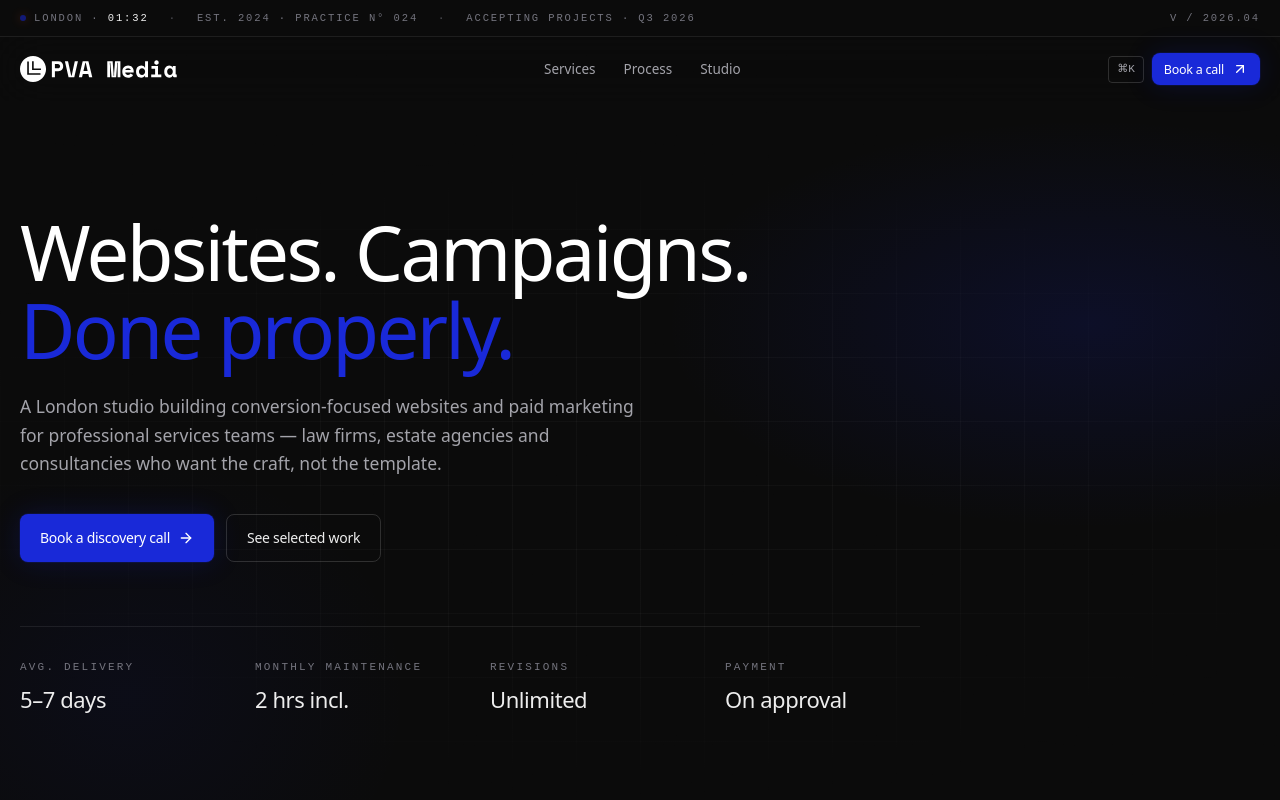
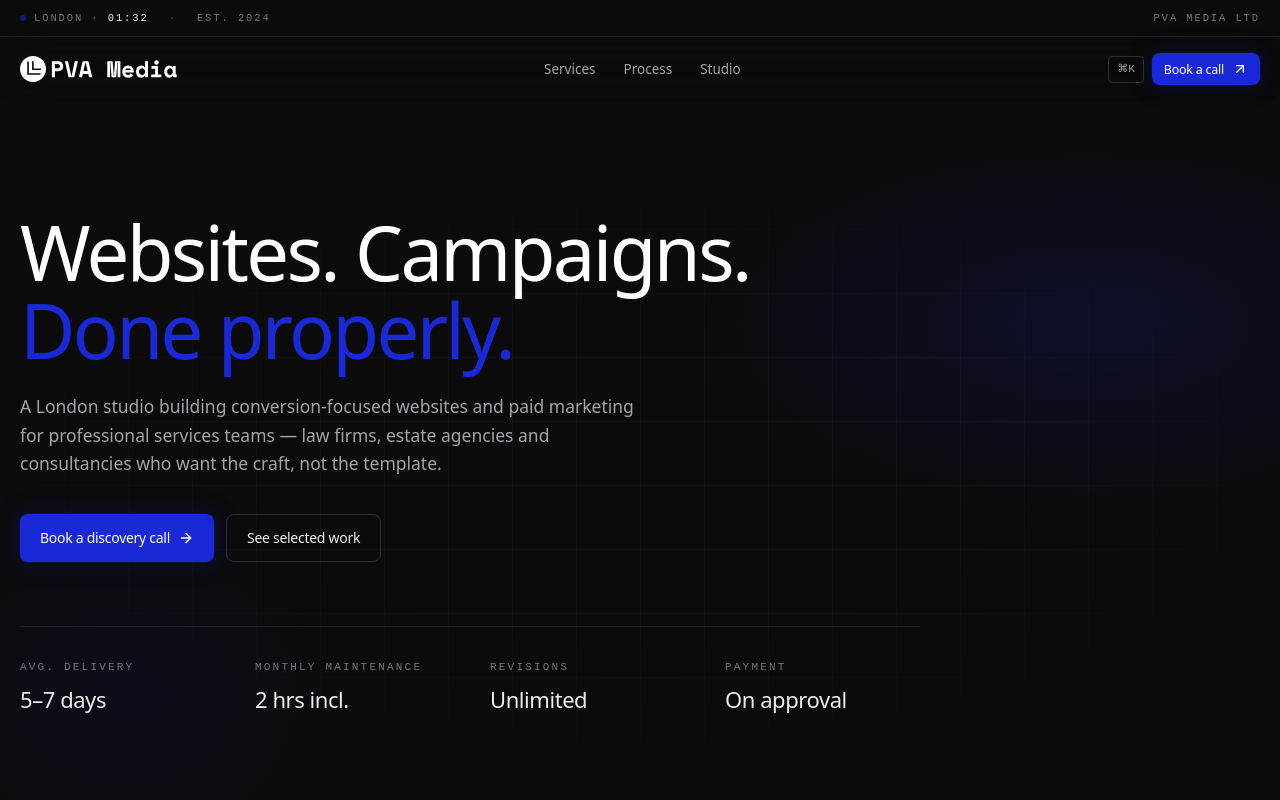
Before and after one commit to shahrukhtirmizi-del/pvamedia-website-v2, a Next.js app: page / in a window 1280 px wide. Shown: the top 800 px of the page. Built offline with nearby package versions, Linux system fonts and the light colour scheme.

Commit message:
Update ticker.tsx

```diff
--- a/components/ticker.tsx
+++ b/components/ticker.tsx
@@ -27,16 +27,14 @@
       <div className="container flex items-center justify-between gap-4 py-2.5">
         <div className="flex items-center gap-5">
           <span className="flex items-center gap-2">
-            <span className="inline-block w-1.5 h-1.5 rounded-full bg-accent animate-pulse shadow-[0_0_10px_hsl(17_80%_54%_/_0.55)]" />
+            <span className="inline-block w-1.5 h-1.5 rounded-full bg-accent animate-pulse" />
             <span>London · <span className="text-ink">{time || "—"}</span></span>
           </span>
           <span className="hidden sm:inline text-ink-4">·</span>
-          <span className="hidden sm:inline">Est. {STUDIO.established} · Practice N° 024</span>
-          <span className="hidden lg:inline text-ink-4">·</span>
-          <span className="hidden lg:inline">{STUDIO.availability}</span>
+          <span className="hidden sm:inline">Est. {STUDIO.established}</span>
         </div>
         <div className="hidden md:block">
-          <span>V / 2026.04</span>
+          <span>PVA Media Ltd</span>
         </div>
       </div>
     </div>
```
